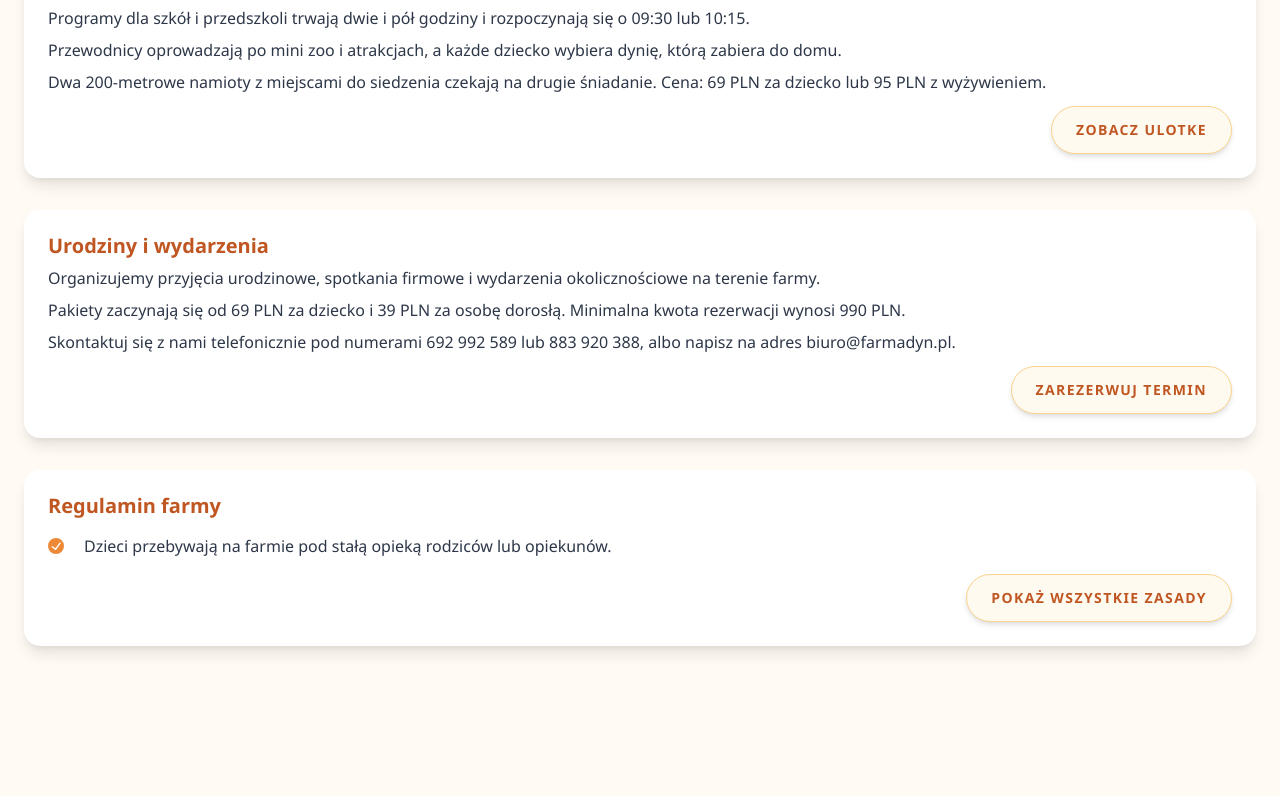
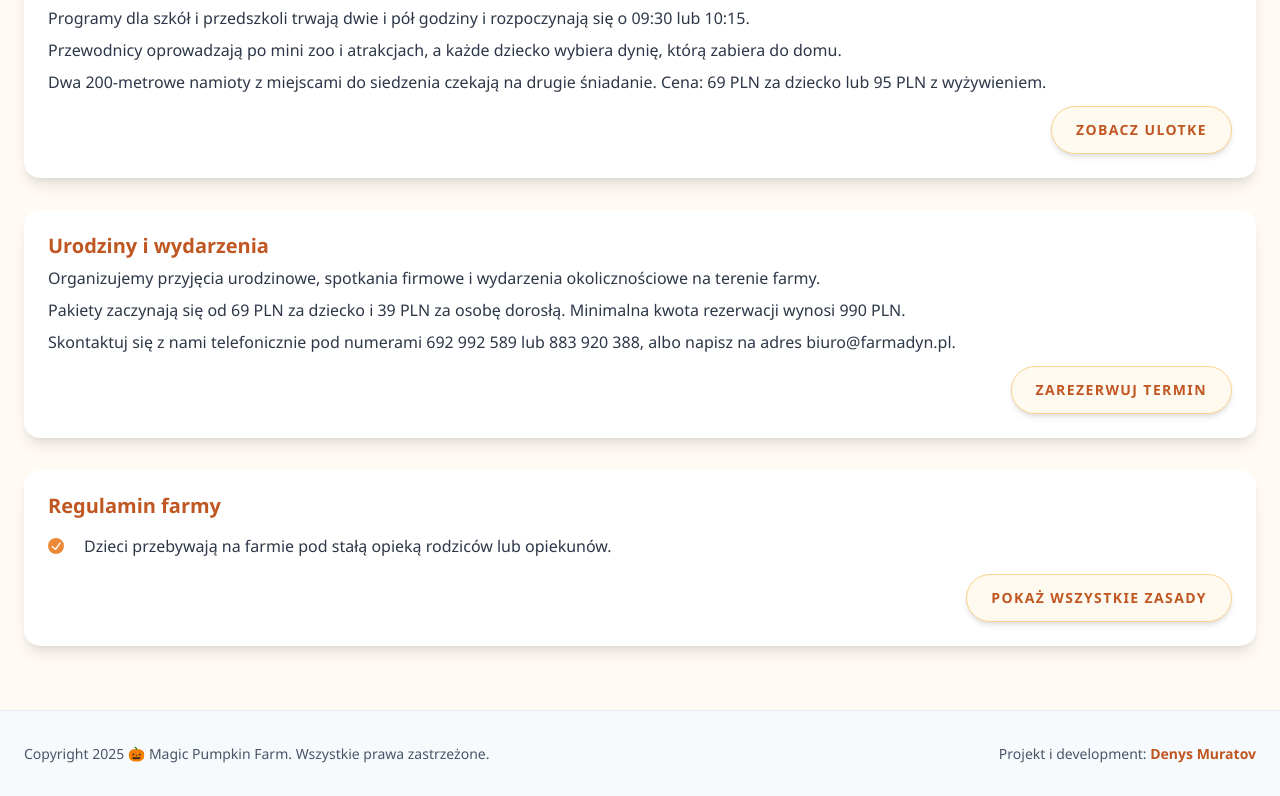
Before and after one commit to DenysVM/farmadyn-react, a React (Vite) app: page / in a window 1280 px wide. Shown: the part 1643-2439 px from the top of the page. Before the commit the page ends 2353 px from the top, so only its background shows below. Built offline with nearby package versions, Linux system fonts and the light colour scheme.

Commit message:
feat: add localized footer

```diff
--- a/src/App.tsx
+++ b/src/App.tsx
@@ -1,6 +1,7 @@
 import { Box, Flex } from "@chakra-ui/react";
 import { Route, Routes } from "react-router-dom";
 import NavigationBar from "./components/NavigationBar";
+import Footer from "./components/layout/Footer";
 import ScrollToTopButton from "./components/ScrollToTopButton";
 import HomePage from "./pages/HomePage";
 import PolicyPage from "./pages/PolicyPage";
@@ -17,6 +18,7 @@ const App = () => {
           <Route path="/contact" element={<ContactPage />} />
         </Routes>
       </Box>
+      <Footer />
       <ScrollToTopButton />
     </Flex>
   );
--- /dev/null
+++ b/src/components/layout/Footer.tsx
@@ -0,0 +1,61 @@
+import { Box, Container, Link, Stack, Text } from "@chakra-ui/react";
+import { useLocale } from "../../i18n/LocaleContext";
+
+const currentYear = new Date().getFullYear();
+
+const footerCopy = {
+  pl: {
+    rights: `Copyright ${currentYear} 🎃 Magic Pumpkin Farm. Wszystkie prawa zastrzeżone.`,
+    creditPrefix: "Projekt i development:",
+    creditName: "Denys Muratov",
+  },
+  en: {
+    rights: `Copyright ${currentYear} 🎃 Magic Pumpkin Farm. All rights reserved.`,
+    creditPrefix: "Design & development:",
+    creditName: "Denys Muratov",
+  },
+} as const;
+
+const developerHref = "https://denysvm.github.io/bc/";
+
+const Footer = () => {
+  const { locale } = useLocale();
+  const copy = footerCopy[locale] ?? footerCopy.en;
+
+  return (
+    <Box
+      as="footer"
+      bg="gray.50"
+      borderTopWidth="1px"
+      borderColor="blackAlpha.100"
+      py={{ base: 6, md: 8 }}
+    >
+      <Container maxW="container.xl">
+        <Stack
+          direction={{ base: "column", sm: "row" }}
+          spacing={{ base: 3, sm: 6 }}
+          align={{ base: "flex-start", sm: "center" }}
+          justify="space-between"
+        >
+          <Text fontSize="sm" color="gray.600">
+            {copy.rights}
+          </Text>
+          <Text fontSize="sm" color="gray.600">
+            {copy.creditPrefix}{" "}
+            <Link
+              href={developerHref}
+              isExternal
+              color="brand.600"
+              fontWeight="semibold"
+              _hover={{ textDecoration: "underline" }}
+            >
+              {copy.creditName}
+            </Link>
+          </Text>
+        </Stack>
+      </Container>
+    </Box>
+  );
+};
+
+export default Footer;
--- a/src/i18n/translations.ts
+++ b/src/i18n/translations.ts
@@ -243,7 +243,7 @@ export const translations: Record<Locale, TranslationShape> = {
         {
           title: "Dane kontaktowe",
           paragraphs: [
-            "Na wiadomości telefoniczne odpowiadamy najszybciej w godzinach otwarcia farmy, a на e-maile po zamknięciu."
+            "Na wiadomości telefoniczne odpowiadamy najszybciej w godzinach otwarcia farmy, a nа e-maile po zamknięciu."
           ],
           list: [
             "Adres: ul. Drewny 17, Warszawa Powsin",
@@ -315,9 +315,9 @@ export const translations: Record<Locale, TranslationShape> = {
           ]
         },
         {
-          title: "Bezpieczeństwo i контакт",
+          title: "Bezpieczeństwo i kontakt",
           paragraphs: [
-            "Komunikacja z serwisem jest szyfrowana (SSL), a доступ do danych mają wyłącznie upoważnione osoby.",
+            "Komunikacja z serwisem jest szyfrowana (SSL), a dostęp do danych mają wyłącznie upoważnione osoby.",
             "W sprawach dotyczących ochrony danych skontaktuj się z nami pod adresem rodo@warsawexpo.eu.",
             "Dane możemy udostępnić organom publicznym, jeśli wymagają tego przepisy. Ruch na stronie analizujemy z użyciem Google Analytics, aby ulepszać nawigację."
           ]
```
